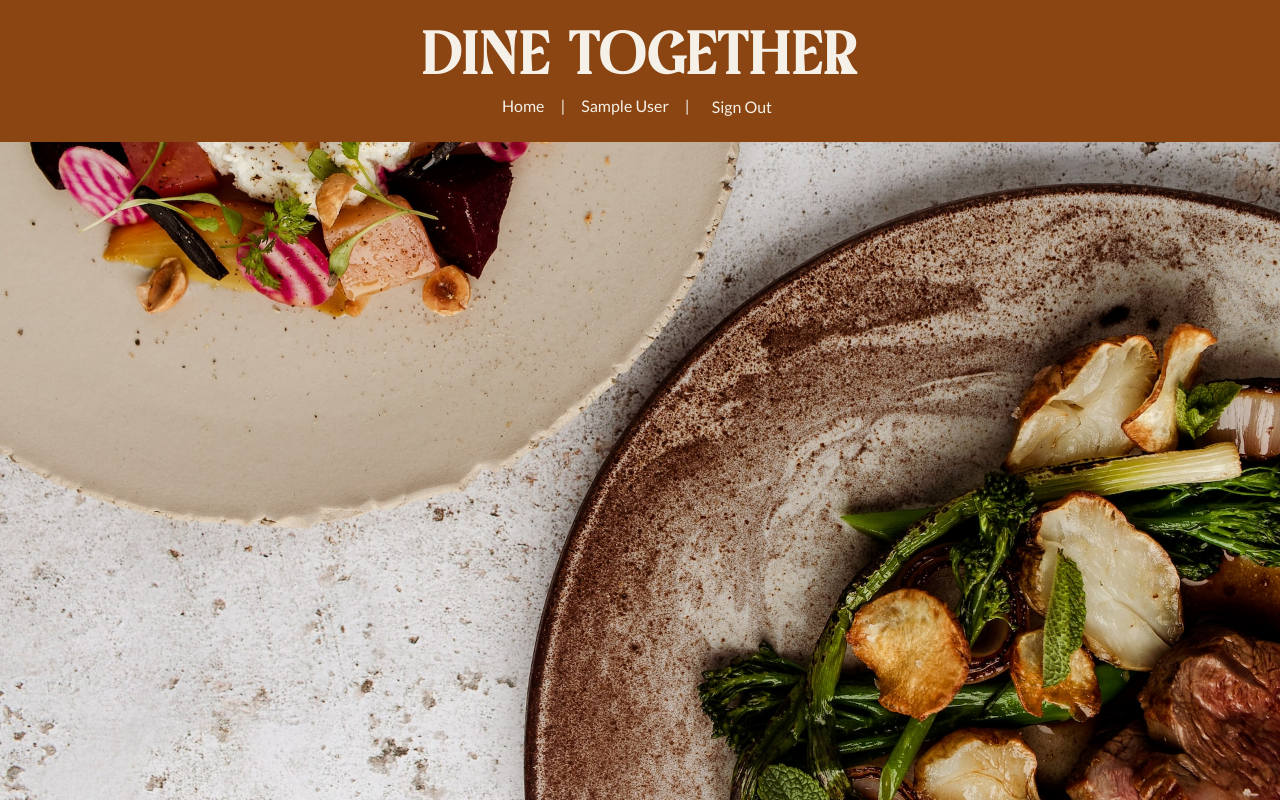
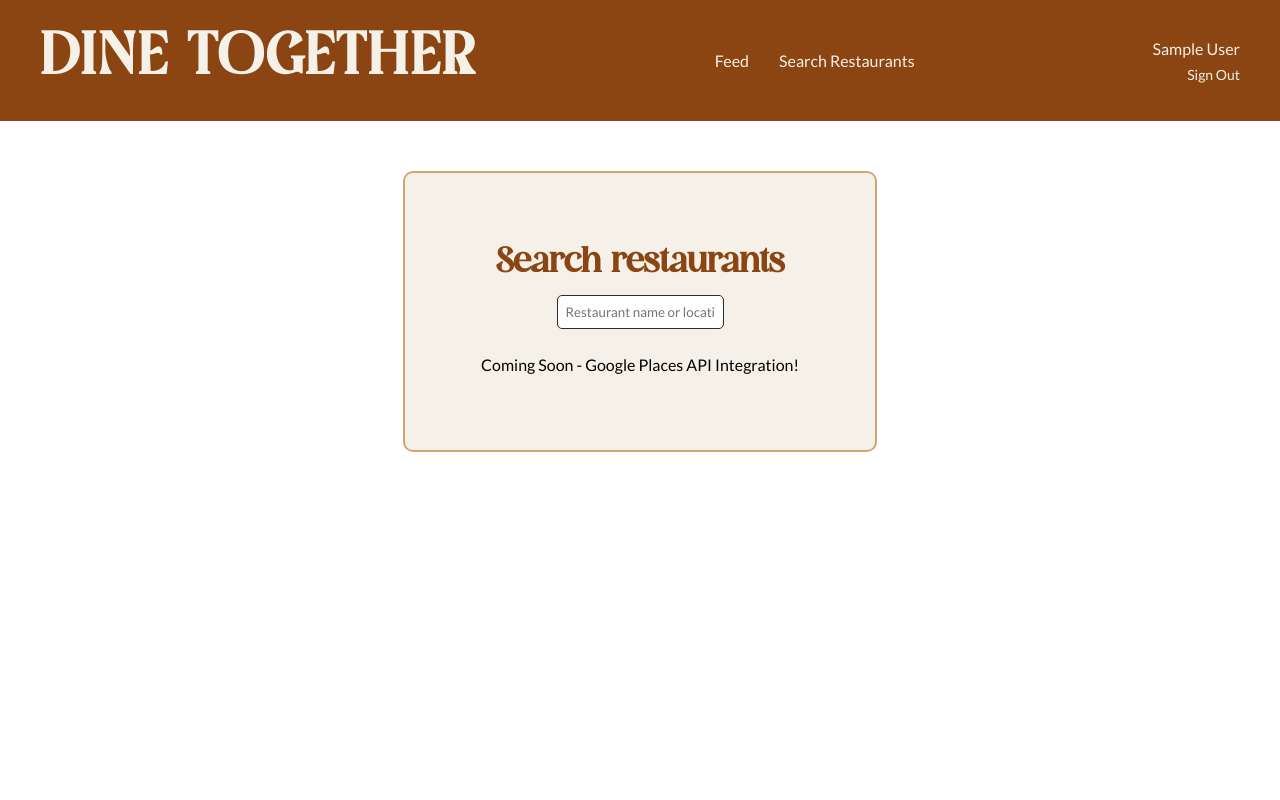
Before and after one commit to AsheUrban/Dine-Together, a React (Create React App) app: page /search in a window 1280 px wide. Built offline with nearby package versions, Linux system fonts and the light colour scheme; no server answers; sample sign-in values are in the browser's storage.

Commit message:
Wip site architecture. Add search page, rename home to feed, update routing.

```diff
--- a/src/components/App.js
+++ b/src/components/App.js
@@ -2,7 +2,8 @@ import React, { useState, useEffect } from 'react';
 import Header from './Header';
 import SignIn from './SignIn';
 import SignUp from './SignUp';
-import PostControl from './PostControl';
+import Feed from './Feed';
+import Explore from './Explore';
 import ProtectedRoute from './ProtectedRoute';
 import { BrowserRouter as Router, Routes, Route } from 'react-router-dom';
 import { auth } from '../firebase.js';
@@ -29,12 +30,12 @@ function App(){
   return (
     <Router>
       <Header user={user} />
-      <Background />
       <Routes>
         <Route path='/sign-up' element={<SignUp />} />
         <Route path='/sign-in' element={<SignIn />} />
-        <Route path='/' element={<ProtectedRoute element={<PostControl />} />} />
+        <Route path='/' element={<ProtectedRoute element={<Feed />} />} />
         <Route path='/profile/:userId' element={<ProtectedRoute element={<Profile />} />} />
+        <Route path='/search' element={<ProtectedRoute element ={<Explore />} />} />
       </Routes>
       <Footer />
     </Router>
--- /dev/null
+++ b/src/components/Explore.js
@@ -0,0 +1,26 @@
+import React, { useState } from 'react';
+import { DineTogetherPosts, H2, Input } from '../styles';
+
+function Explore() {
+    const [searchQuery, setSearchQuery] = useState('');
+
+    const handleSearchChange = (e) => {
+        setSearchQuery(e.target.value);
+    };
+    return (
+        <React.Fragment>
+            <DineTogetherPosts>
+                <H2>Search restaurants</H2>
+                <Input
+                    type='text'
+                    placeholder='Restaurant name or location...'
+                    value={searchQuery}
+                    onChange={handleSearchChange}
+                />
+                <p>Coming Soon - Google Places API Integration!</p>
+            </DineTogetherPosts>
+        </React.Fragment>
+    );
+}
+
+export default Explore;
--- /dev/null
+++ b/src/components/Feed.js
@@ -0,0 +1,129 @@
+import React from 'react';
+import NewPostForm from './NewPostForm';
+import PostList from './PostList';
+import EditPostForm from './EditPostForm';
+import PostDetail from './PostDetail';
+import { useState, useEffect } from 'react';
+import { auth } from '../firebase.js';
+import { DineTogetherPosts, H1, Button, Center } from '../styles';
+import { subscribeToPosts, addNewPost, updatePost, deletePost, updatePostElapsedWaitTimes } from '../services/firebaseService.js';
+
+function Feed () {
+
+  const [formVisibleOnPage, setFormVisibleOnPage] = useState(false);
+  const [mainPostList, setMainPostList] = useState([]);
+  const [selectedPost, setSelectedPost] = useState(null);
+  const [editing, setEditing] = useState(false);
+  const [error, setError] = useState(null);
+
+  useEffect(() => {
+    function updateElapsedWaitTime() {
+      const updatedPosts = updatePostElapsedWaitTimes(mainPostList);
+      setMainPostList(updatedPosts);
+    }
+
+    const waitTimeUpdateTimer = setInterval(() =>
+      updateElapsedWaitTime(),
+      60000
+    );
+
+    return function cleanup() {
+      clearInterval(waitTimeUpdateTimer);
+    }
+  }, [mainPostList])
+
+  useEffect(() => {
+    const unSubscribe = subscribeToPosts(
+      auth.currentUser.uid,
+      (posts) => setMainPostList(posts),
+      (errorMessage) => setError(errorMessage)
+    );
+    return () => unSubscribe();
+  }, []);
+
+  const handleClick = () => {
+    if (selectedPost != null) {
+      setFormVisibleOnPage(false);
+      setSelectedPost(null);
+      setEditing(false);
+    } else {
+      setFormVisibleOnPage(!formVisibleOnPage);
+    }
+  }
+
+  const handleDeletingPost = async (id) => {
+    await deletePost(id);
+    setSelectedPost(null);
+  }
+
+  const handleEditClick = () => {
+    setEditing(true);
+  }
+
+  const handleEditingPostInList = async (postToEdit) => {
+    await updatePost(postToEdit);
+    setEditing(false);
+    setSelectedPost(null);
+  }
+
+  const handleAddingNewPostToList = async (newPostData) => {
+    await addNewPost(newPostData);
+    setFormVisibleOnPage(false);
+  }
+
+  const handleChangingSelectedPost = (id) => {
+    const selection = mainPostList.filter(post => post.id === id)[0];
+    setSelectedPost(selection);
+  }
+
+  if (auth.currentUser == null) {
+    return (
+      <React.Fragment>
+        <DineTogetherPosts>
+           <H1>You must be signed in to access the queue.</H1>
+        </DineTogetherPosts>
+      </React.Fragment>
+    )
+  } else if (auth.currentUser != null) {
+
+    let currentlyVisibleState = null;
+    let buttonText = null;
+
+    if (error) {
+      currentlyVisibleState = <p>There was an error: {error}</p>
+    } else if (editing) {
+      currentlyVisibleState = <EditPostForm
+      post = {selectedPost}
+      onEditPost = {handleEditingPostInList}
+      userId={auth.currentUser.uid} />
+      buttonText = 'Return to Post List';
+    } else if (selectedPost != null) {
+      currentlyVisibleState = <PostDetail
+      post={selectedPost}
+      onClickingDelete={handleDeletingPost}
+      onClickingEdit = {handleEditClick} />
+      buttonText = 'Return to Post List';
+    } else if (formVisibleOnPage) {
+      currentlyVisibleState = <NewPostForm
+      onNewPostCreation={handleAddingNewPostToList}
+      userId={auth.currentUser.uid} />
+      buttonText = 'Return to Post List';
+    } else {
+      currentlyVisibleState = <PostList
+      onPostSelection={handleChangingSelectedPost}
+      postList={mainPostList} />;
+      buttonText = 'Add Restaurant';
+    }
+    return (
+      <>
+        {currentlyVisibleState}
+        <Center>
+          {error ? null : <Button className='App' onClick={handleClick}>{buttonText}</Button>}
+        </Center>
+      </>
+    );
+  }
+}
+
+
+export default Feed;
--- a/src/components/Header.js
+++ b/src/components/Header.js
@@ -2,7 +2,7 @@ import React from 'react';
 import { useNavigate } from 'react-router-dom';
 import { signOut } from "firebase/auth";
 import { auth } from '../firebase.js';
-import { DineTogetherHeader, H1, HeaderNav, NavLink, SignOutButton } from '../styles';
+import { DineTogetherHeader, HeaderLogo, H1, HeaderNav, NavLink, HeaderProfile, SignOutButton } from '../styles';
 
 function Header({ user }) {
     const navigate = useNavigate();
@@ -19,18 +19,25 @@ function Header({ user }) {
     return (
         <React.Fragment>
             <DineTogetherHeader>
-                <H1>DINE TOGETHER</H1>
+                <HeaderLogo>
+                    <H1>DINE TOGETHER</H1>
+                </HeaderLogo>
+
                 <HeaderNav>
-                    <NavLink to="/"> Home </NavLink> &emsp;|&emsp;
-                    {user ? (
+                    <NavLink to="/"> Feed </NavLink>
+                    <NavLink to="/search">Search Restaurants</NavLink>
+                </HeaderNav>
+
+                <HeaderProfile>
+                  {user ? (
                         <>
-                            <NavLink to={`/profile/${user.uid}`}>{user.displayName}</NavLink>&emsp;|&emsp;
+                            <NavLink to={`/profile/${user.uid}`}>{user.displayName}</NavLink>
                             <SignOutButton onClick={handleSignOut}>Sign Out</SignOutButton>
                         </>
                     ) : (
                         <NavLink to="/sign-in"> Sign In </NavLink>
                     )}
-                </HeaderNav>
+               </HeaderProfile>
             </DineTogetherHeader>
         </React.Fragment>
     );
--- a/src/styles/index.js
+++ b/src/styles/index.js
@@ -19,7 +19,9 @@ export {
 
 export {
     DineTogetherHeader,
+    HeaderLogo,
     HeaderNav,
+    HeaderProfile,
     NavLink,
     SignOutButton,
     BackgroundStyles
--- a/src/styles/layoutStyles.js
+++ b/src/styles/layoutStyles.js
@@ -1,28 +1,43 @@
 import styled from 'styled-components';
 import { Link } from 'react-router-dom';
-import platedfood from '../img/platedfood.jpg';
 
 export const DineTogetherHeader = styled.div`
-    text-align: center;
+    display: flex;
+    justify-content: space-between;
+    align-items: center;
     width: 100vw;
     color: #F5F1E8;
-    padding: 25px;
+    padding: 25px 40px;
     margin: auto;
     background-color: #8B4513;
     box-sizing: border-box;
 `;
 
+export const HeaderLogo = styled.div`
+    flex: 0 0 auto;
+`;
+
 export const HeaderNav = styled.div`
     display: flex;
     justify-content: center;
-    margin-top: 0;
+    gap: 30px;
+    flex: 1;
     font-family: 'Lato', sans-serif;
+`;
+
+export const HeaderProfile = styled.div`
+    display: flex;
+    flex-direction: column;
+    align-items: flex-end;
+    gap: 8px;
+    flex: 0 0 auto;
 `;
 
 export const NavLink = styled(Link)`
     color: #F5F1E8;
     text-decoration: none;
     font-family: 'Lato', sans-serif;
+    font-size: 16px;
 
     &:hover {
         text-decoration: underline;
@@ -34,8 +49,9 @@ export const SignOutButton = styled.button`
     border: none;
     color: #F5F1E8;
     cursor: pointer;
-    font-size: 16px;
+    font-size: 14px;
     font-family: 'Lato', sans-serif;
+    padding: 0;
 
     &:hover {
         text-decoration: underline;
@@ -43,16 +59,7 @@ export const SignOutButton = styled.button`
 `;
 
 export const BackgroundStyles = styled.div`
-    z-index: -5;
-    position: fixed;
-    top: 0;
-    left: 0;
-    width: 100vw;
-    height: 100vh;
-    background-image: url(${platedfood});
-    background-size: cover;
-    background-repeat: no-repeat;
-    justify-content: space-between;
-    align-items: center;
-    display: flex;
+    background-color: #F5F1E8;
+    min-height: 100vh;
+    padding: 40px 20px;
 `;
```
